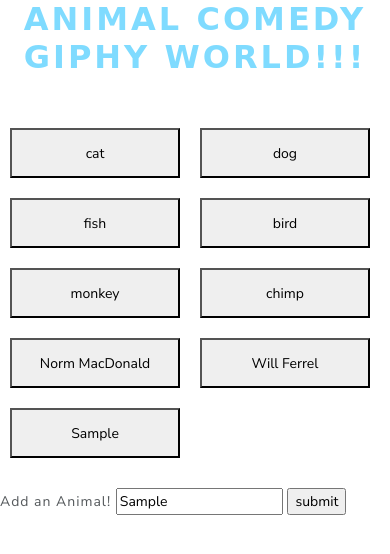
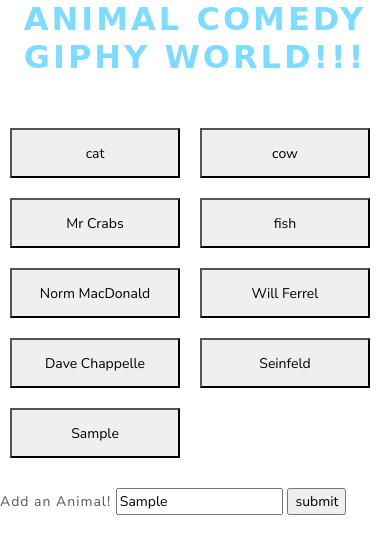
Before and after one commit to guitarlanguage/giphyWorld, a plain HTML site: page index.html in a window 390 px wide. Both pictures are taken after typing "Sample" into the empty fields and a click on the input "submit". Drawn offline with nearby package versions, Linux system fonts and the light colour scheme; a web font is replaced by a local one.

Commit message:
cleaned up the code

```diff
--- a/app.js
+++ b/app.js
@@ -5,45 +5,35 @@ var authKey = "7bBdC4gBmRiNNZ24sbtPXdTF2P5OByBI";
 //variable named topics that contains an array of strings
 var topics = [
     "cat",
-    "dog",
+    "cow",
+    "Mr Crabs",
     "fish",
-    "bird",
-    "monkey",
-    "chimp",
     "Norm MacDonald",
     "Will Ferrel",
+    "Dave Chappelle",
+    "Seinfeld"
 ];
-var searchTerm = "";
 var queryTerm = "";
-var arr = [];
-
-
-// queryURLBase is the start of our API endpoint. The searchTerm will be appended to this when
-// the user hits the search button
+// variable to piece together the api main link and the api key,
+// with the ability to have a query search
 var queryURLBase = "https://api.nytimes.com/svc/search/v2/articlesearch.json?api-key=" +
     authKey + "&q=";
 //FUNCTIONS
-// function arrLoop(){
-//     console.log(arrLoop());
-//     for(var i = 0; i < topics.length; i++){
-//     var preFabBtn = $("<button>" + topics[i] + "</button>");
-//     preFabBtn.attr("data-animal", topics[i]);
-//     $("#buttons").append(preFabBtn);
-// }
-// arrLoop();
-// logic
-
-
 //==========================================
 $(document).ready(function() {
     //==grab the value from form=======
     $("#addAnimal").on("click", function(event) {
+        //do the prevent
+        event.preventDefault();
         // display buttons when topics are submited to the form
-        event.preventDefault();
         queryTerm = $("#animal-input").val().trim();
+        //push the users submitted topic to the array
         topics.push(queryTerm);
+        // variable that holds a button with the queryTerm embedded
         var topicButton = $("<button>" + queryTerm + "</button>");
+        // give the new button the data-animal attribute
         topicButton.attr("data-animal", queryTerm);
+        // place the new button in the div with #buttons id
         $("#buttons").append(topicButton);
         //==have the buttons coordinate with the giphy api========
         $("button").on("click", function() {
@@ -65,25 +55,20 @@ $(document).ready(function() {
                     animalDiv.append(p);
                     animalDiv.append(animalImg);
                     $("#gifsGoHere").prepend(animalDiv);
-
                 }
             });
         });
     });
-
-
 
     for (var i = 0; i < topics.length; i++) {
         console.log("arrayloooooopo: " + topics[i]);
         var preFabBtn = $("<button>" + topics[i] + "</button>");
         preFabBtn.attr("data-animal", topics[i]);
         $("#buttons").append(preFabBtn);
-
     }
 
     $("button").on("click", function() {
         var x = $(this).data("animal");
-        console.log(x);
         var queryURL = "https://api.giphy.com/v1/gifs/search?q=" +
             x + "&api_key=7bBdC4gBmRiNNZ24sbtPXdTF2P5OByBI&limit=10";
 
@@ -91,7 +76,7 @@ $(document).ready(function() {
             url: queryURL,
             method: "GET"
         }).then(function(response) {
-            // console.log(response);
+            console.log(response);
             for (var i = 0; i < response.data.length; i++) {
                 var animalDiv = $("<div>");
                 var p = $("<p>").text("Rating: " + response.data[i].rating);
@@ -100,9 +85,7 @@ $(document).ready(function() {
                 animalDiv.append(p);
                 animalDiv.append(animalImg);
                 $("#gifsGoHere").prepend(animalDiv);
-
             }
         });
     });
-
 });
--- a/index.html
+++ b/index.html
@@ -3,8 +3,8 @@
 
 <head>
     <meta charset="utf-8">
-    <title>Quoth the Giphy</title>
-    <link href="https://fonts.googleapis.com/css?family=Cabin|Inconsolata|Nunito|Nunito+Sans|Pacifico|Quicksand|Rubik|VT323" rel="stylesheet">
+    <title>Giphy World</title>
+    <!-- bootstrap cdn requirments-->
     <script src="https://code.jquery.com/jquery-3.2.1.slim.min.js" integrity="sha384-KJ3o2DKtIkvYIK3UENzmM7KCkRr/rE9/Qpg6aAZGJwFDMVNA/GpGFF93hXpG5KkN" crossorigin="anonymous"></script>
     <script src="https://cdnjs.cloudflare.com/ajax/libs/popper.js/1.12.9/umd/popper.min.js" integrity="sha384-ApNbgh9B+Y1QKtv3Rn7W3mgPxhU9K/ScQsAP7hUibX39j7fakFPskvXusvfa0b4Q" crossorigin="anonymous"></script>
     <!-- bootstrap -->
@@ -12,32 +12,37 @@
     <script src="https://maxcdn.bootstrapcdn.com/bootstrap/4.0.0/js/bootstrap.min.js" integrity="sha384-JZR6Spejh4U02d8jOt6vLEHfe/JQGiRRSQQxSfFWpi1MquVdAyjUar5+76PVCmYl" crossorigin="anonymous"></script>
     <!-- bootswatch -->
     <link rel="stylesheet" href="https://bootswatch.com/4/lux/bootstrap.min.css">
-    <link href="https://fonts.googleapis.com/css?family=Cabin|Inconsolata|Nunito|Nunito+Sans|Pacifico|Quicksand|Rubik|VT323" rel="stylesheet">
+    <!-- google font -->
     <link href="https://fonts.googleapis.com/css?family=Cabin+Sketch" rel="stylesheet">
+    <!-- stylesheet -->
     <link rel="stylesheet" type="text/css" href="style.css">
 </head>
 
 <body>
+    <!-- heading -->
     <h1>Animal Comedy Giphy World!!!</h1>
-    <div class = "row">
-        <div class = "col-sm-8">
+    <!-- bootstrap row -->
+    <div class="row">
+        <!-- left side column  -->
+        <div class="col-sm-8">
             <div id="buttons">
                 <!-- add stuff here -->
             </div>
         </div>
-
-        <div class = "col-sm-4">
+        <!-- right side column with form -->
+        <div class="col-sm-4">
 
             <form id="animal-form">
                 <label for="animal-input">Add an Animal!</label>
                 <input type="text" id="animal-input"></label>
-
                 <input id="addAnimal" type="submit" value="submit">
             </form>
         </div>
-    </div>
+    </div>  <!--end of row -->
+
+    <!-- display the giphs -->
     <div id="gifsGoHere"></div>
-
+    <!-- add the script tags -->
     <script src="https://cdnjs.cloudflare.com/ajax/libs/jquery/3.2.1/jquery.min.js"></script>
     <script src="app.js"></script>
 </body>
--- a/style.css
+++ b/style.css
@@ -3,7 +3,6 @@ h1 {
     margin-bottom: 1.3em;
     font-family: 'Cabin Sketch', cursive;
     color: #7FDBFF
-
 }
 
 button {
```
